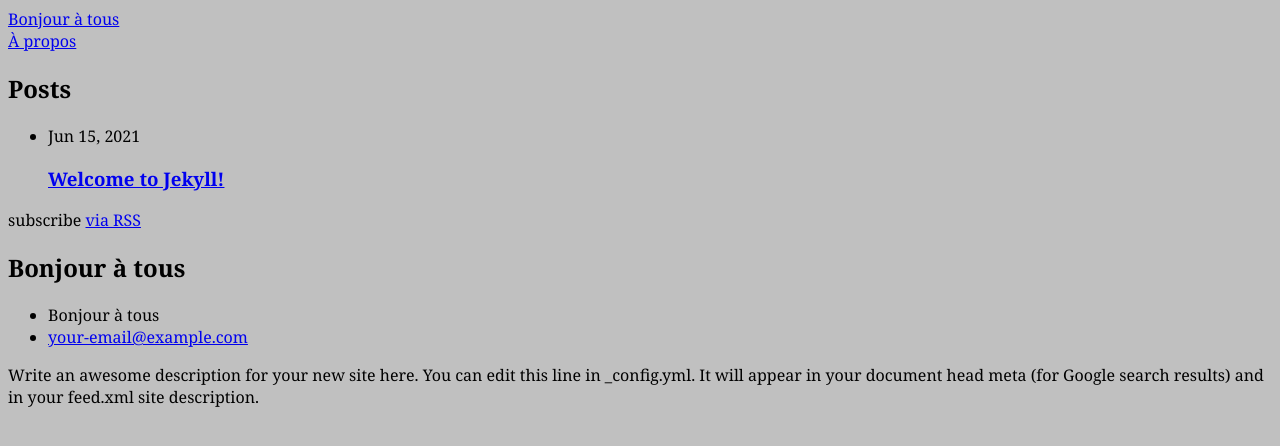
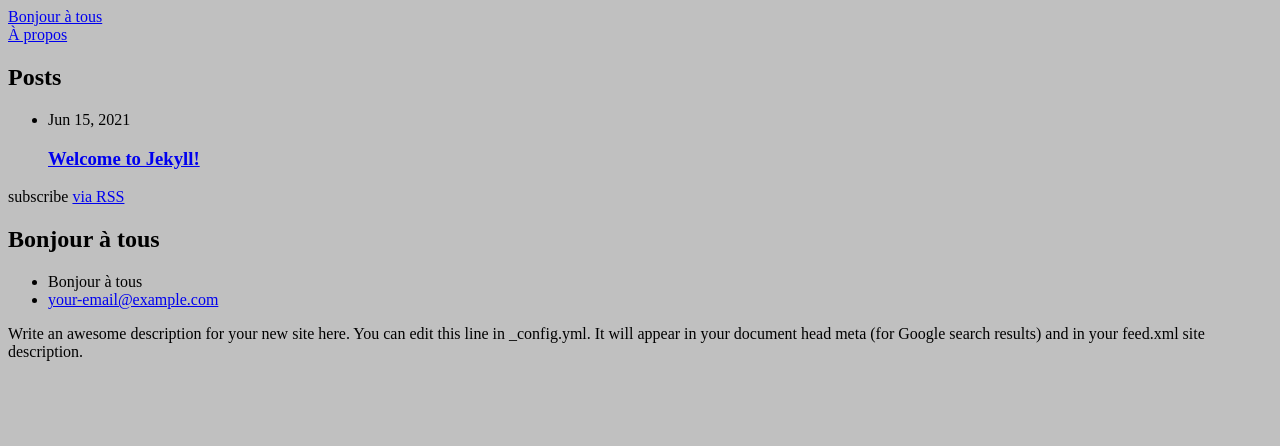
Before and after one commit to Corentin69008/Corentin69008.github.io, a Jekyll site: the page built from index.markdown, in a window 1280 px wide. Shown: the top 446 px of the page. Built offline with Jekyll 4.4.1, drawn with Linux system fonts in a browser that asks for light colours.

Commit message:
mise a jour

```diff
--- a/assets/main.css
+++ b/assets/main.css
@@ -6,5 +6,5 @@ html{
 }
 
 body {
-  font-family: Georgia, serif;
+  font-family: American Typewriter, serif;
 }
```
